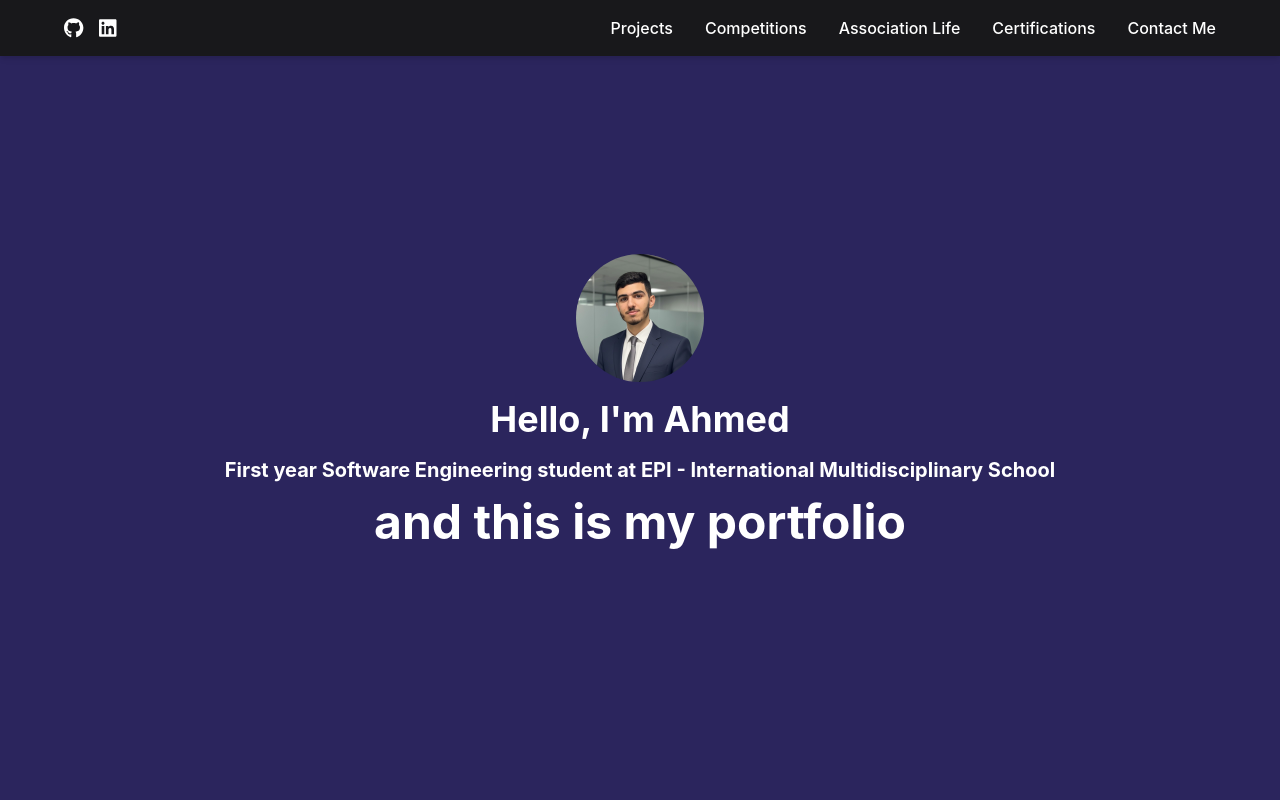
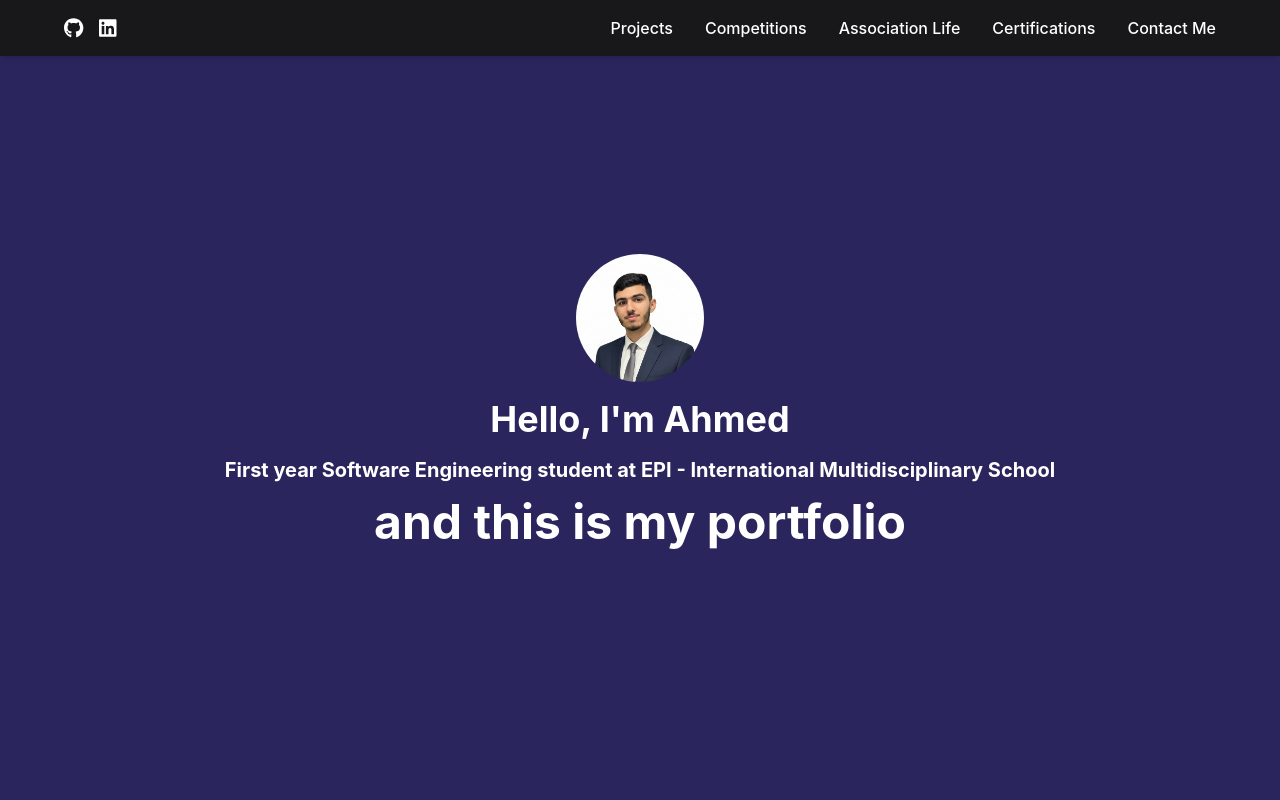
Before and after one commit to AhmedMB02/Portfolio, a React (Create React App) app: page / in a window 1280 px wide. Shown: the top 800 px of the page. Built offline with nearby package versions, Linux system fonts and the light colour scheme.

Commit message:
change photo

```diff
--- a/package.json
+++ b/package.json
@@ -1,4 +1,5 @@
 {
+  "homepage": "https://ahmedmb02.github.io/Portfolio",
   "name": "graded-assessment",
   "version": "0.1.0",
   "private": true,
@@ -31,7 +32,8 @@
     "start": "react-scripts start",
     "build": "react-scripts build",
     "test": "react-scripts test",
-    "eject": "react-scripts eject"
+    "eject": "react-scripts eject",
+    "deploy": "gh-pages -d build"
   },
   "browserslist": {
     "production": [
@@ -46,6 +48,7 @@
     ]
   },
   "devDependencies": {
+    "gh-pages": "^6.3.0",
     "prettier": "^2.7.1"
   }
 }
--- a/src/components/LandingSection.js
+++ b/src/components/LandingSection.js
@@ -14,7 +14,7 @@ const LandingSection = () => (
     backgroundColor="#2B255D"
   >
     <VStack spacing={4} alignItems="center">
-      <Avatar size="2xl" src={require("../images/ahmedportfolio.jpg")} />
+      <Avatar size="2xl" src={require("../images/image Ahmed.png")} />
       <Heading as="h1" size="xl" textAlign="center" color="white">
         {greeting}
       </Heading>
```
Also changed, not shown: src/images/image Ahmed.png (added), 1 other file (tests, documents, lock files or other folders).
